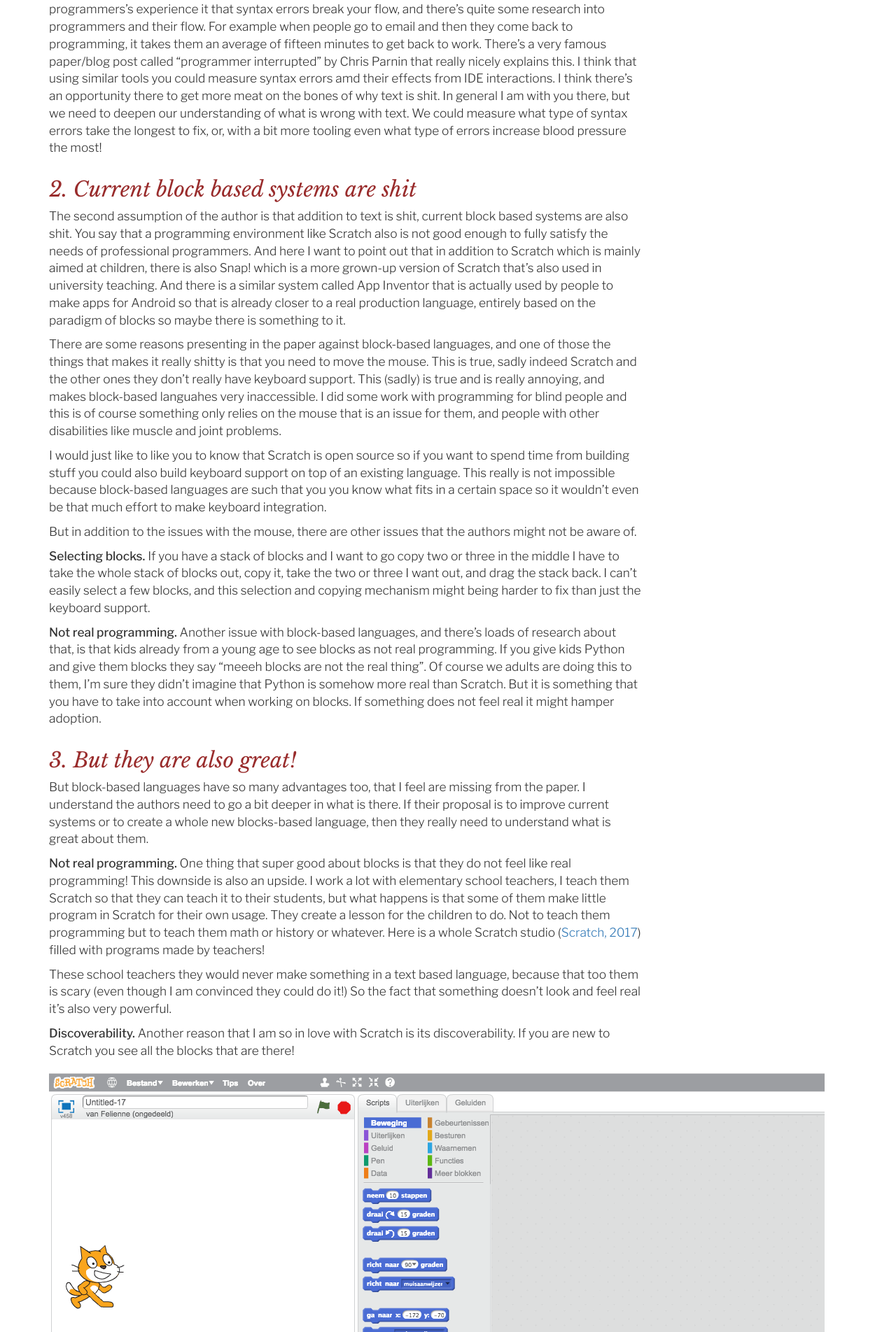
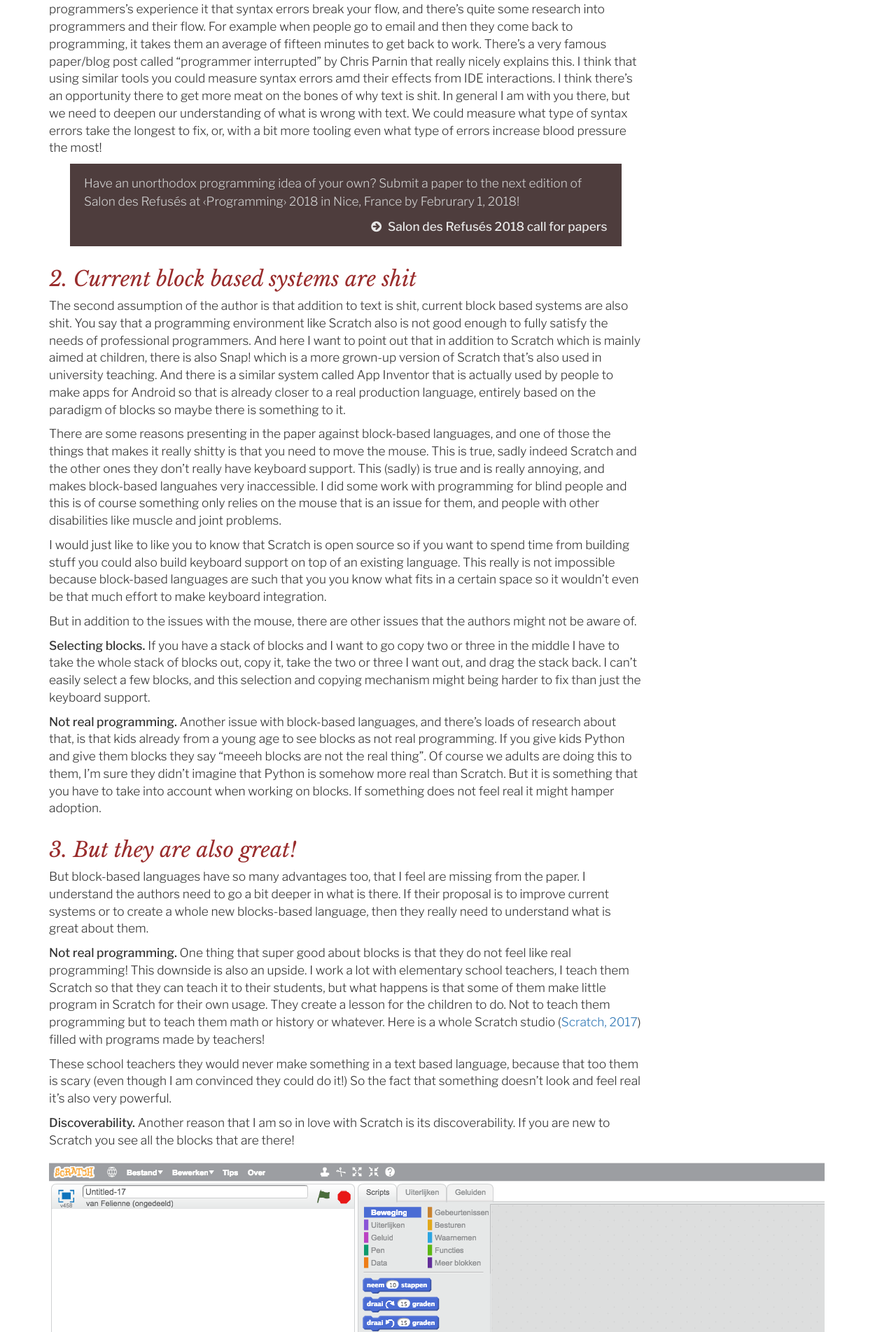
Before and after one commit to shift-society/salon, a Jekyll site: the page built from 2017/papers/code-is-not-just-text/critique.md, in a window 1280 px wide. Shown: the part 1215-3119 px from the top of the page at 70% size. Built offline with Jekyll 4.4.1, drawn with Linux system fonts in a browser that asks for light colours; nearby versions of some CDN libraries.

Commit message:
Adding banners, first two papers

```diff
--- a/2017/papers/code-is-not-just-text/critique.md
+++ b/2017/papers/code-is-not-just-text/critique.md
@@ -29,6 +29,8 @@
 One of the assumptions the author has is that text is bad and that there could be some visual thing that’s better. But it remains vague why that is and how a visual language would be better. One of the points the authors briefly mention is that a visual language is better, because it would not have any syntax errors. The author mentions that syntax errors can be annoying, especially for novices.
 
 But how bad? Shouldn’t we first try to understand exactly how bad syntax errors are and why before we dive into a new solution? Here I would like to point out that there is quite some research into why syntax errors are so bad, which the authors have are missed. One of the reasons that syntax errors hamper programmers’s experience it that syntax errors break your flow, and there’s quite some research into programmers and their flow. For example when people go to email and then they come back to programming, it takes them an average of fifteen minutes to get back to work. There’s a very famous paper/blog post called “programmer interrupted” by Chris Parnin that really nicely explains this. I think that using similar tools you could measure syntax errors amd their effects from IDE interactions. I think there’s an opportunity there to get more meat on the bones of why text is shit. In general I am with you there, but we need to deepen our understanding of what is wrong with text. We could measure what type of syntax errors take the longest to fix, or, with a bit more tooling even what type of errors increase blood pressure the most!
+
+{% include banner.html %}
 
 ## 2. Current block based systems are shit
 
--- /dev/null
+++ b/_includes/banner.html
@@ -0,0 +1,7 @@
+<div id="banner">
+<p>Have an unorthodox programming idea of your own? Submit a paper to the next edition of
+Salon des Refusés at ‹Programming› 2018 in Nice, France by Februrary 1, 2018!</p>
+<p class="links">
+  <a href="/salon/2018"><i class="fa fa-arrow-circle-right"></i> Salon des Refusés 2018 call for papers</a>
+</p>
+</div>
--- a/_layouts/default.html
+++ b/_layouts/default.html
@@ -28,5 +28,12 @@
 </head>
 <body>
   {{ content }}
+  <script async src="https://www.googletagmanager.com/gtag/js?id=UA-109809349-1"></script>
+  <script>
+    window.dataLayer = window.dataLayer || [];
+    function gtag(){dataLayer.push(arguments);}
+    gtag('js', new Date());
+    gtag('config', 'UA-109809349-1');
+  </script>
 </body>
 </html>
--- a/lib/style-blue.css
+++ b/lib/style-blue.css
@@ -1,5 +1,8 @@
 #nav.sticky {
   background:#223035;
+}
+#banner {
+  background:#3D494E;
 }
 article h1, article h2, article h3, article h4 {
   color:#1A495B;
--- a/lib/style-gray.css
+++ b/lib/style-gray.css
@@ -1,5 +1,8 @@
 #nav.sticky {
   background:#272727;
+}
+#banner {
+  background:#424242;
 }
 article h1, article h2, article h3, article h4 {
   color:#4C4C4C;
--- a/lib/style-red.css
+++ b/lib/style-red.css
@@ -1,5 +1,8 @@
 #nav.sticky {
   background:#352222;
+}
+#banner {
+  background:#4E3D3D;
 }
 article h1, article h2, article h3, article h4 {
   color:#992C2C;
```
Also changed, not shown: 2017/papers/code-is-not-just-text/paper.md (+2 -0 lines), 2017/papers/writing-is-programming-is-writing/critique.md (+2 -0 lines), 2017/papers/writing-is-programming-is-writing/paper.md (+2 -0 lines), lib/style.css.
